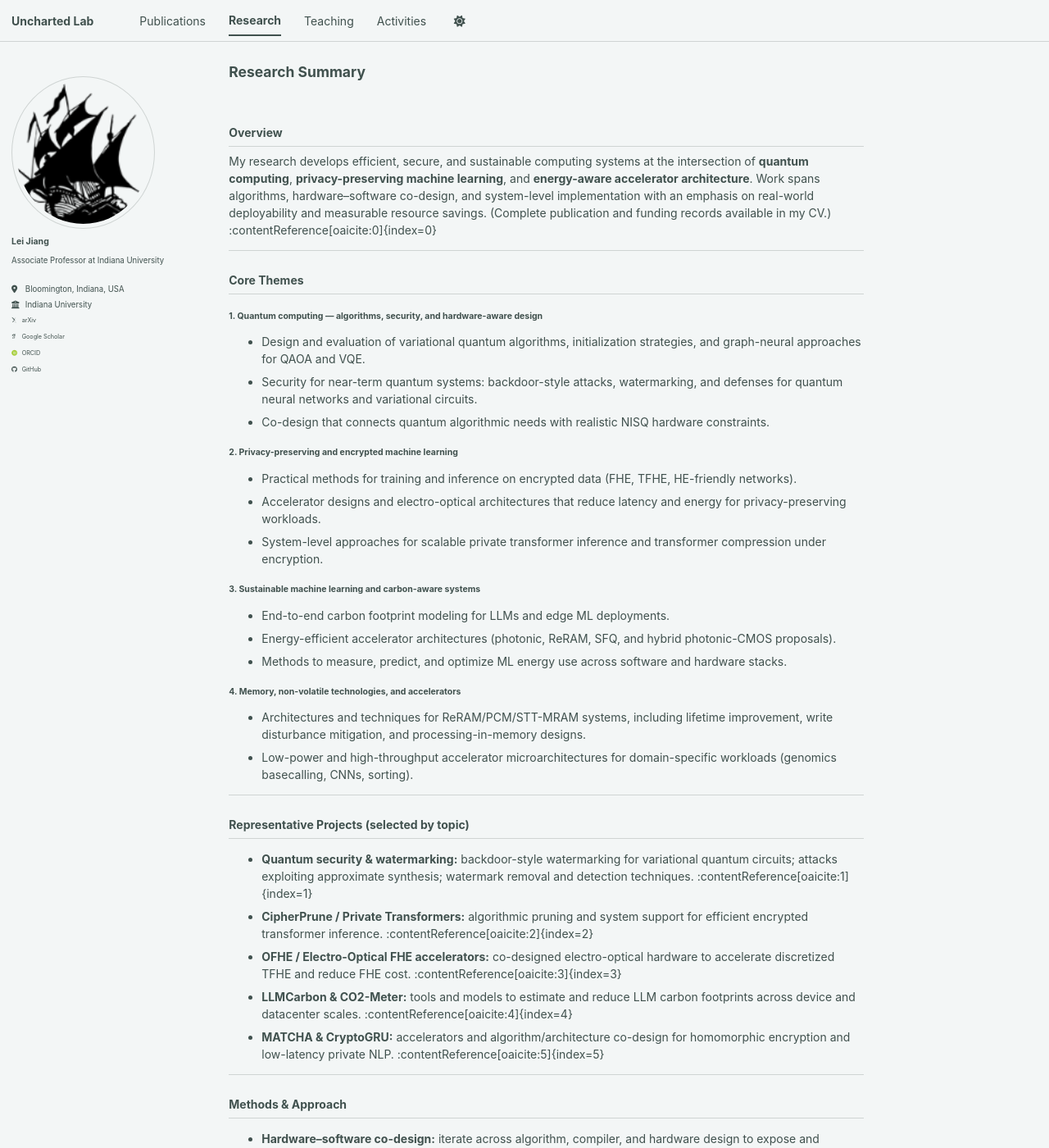
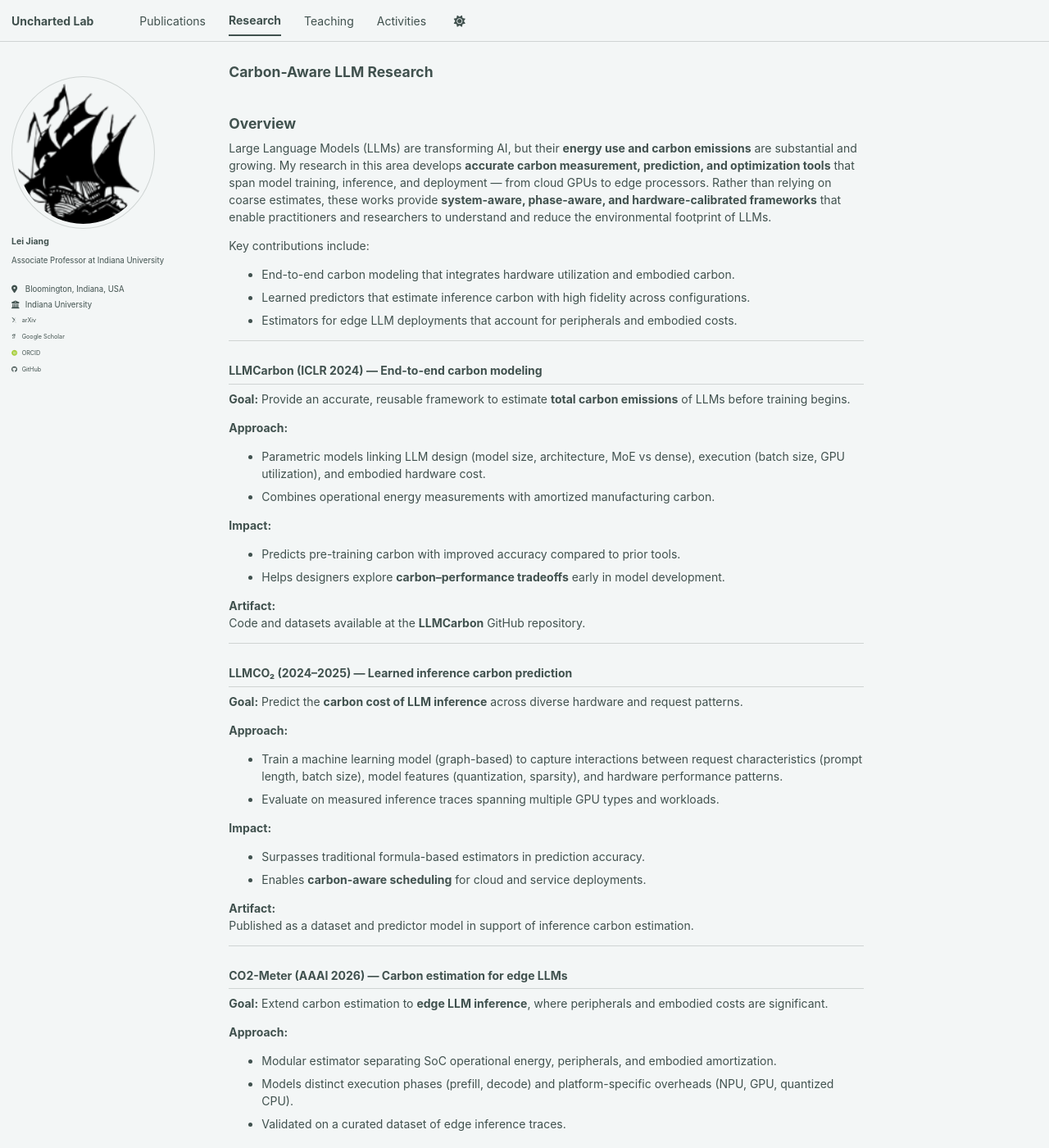
Before and after one commit to UnchartedRLab/UnchartedRLab.github.io, a Jekyll site: the page built from _pages/research.md, in a window 1280 px wide and 1400 px high. Shown: the whole window at 82% size. Built offline with Jekyll 4.4.1, drawn with Linux system fonts in a browser that asks for light colours; some web fonts are replaced; a script bundle is joined from its source files by our own code; library files that are not in the unit come from our copies; some of the changed text lies outside the part shown.

Commit message:
00000000

```diff
--- a/_config.yml
+++ b/_config.yml
@@ -7,11 +7,11 @@ name                     : &name "Lei Jiang"
 description              : &description "Homepage of Uncharted Lab"
 url                      : https://unchartedrlab.github.io/
 baseurl                  : ""
-repository               : "unchartedrlab/unchartedrlab.github.io"
+repository               : ""
 teaser                   :  # filename of teaser fallback teaser image placed in /images/, .e.g. "500x300.png"
 breadcrumbs              : false # true, false (default)
 words_per_minute         : 160
-future                   : true
+future                   : false
 read_more                : "disabled" # if enabled, adds "Read more" links to excerpts
 talkmap_link             : false #change to true to add link to talkmap on talks page
 
@@ -42,7 +42,8 @@ staticman:
       options:
         format           : "iso8601" # "iso8601" (default), "timestamp-seconds", "timestamp-milliseconds"
 atom_feed:
-  path                   : # blank (default) uses feed.xml
+  hide                   : true
+  path                   :
 
 # SEO Related
 google_site_verification :
--- a/_pages/research.md
+++ b/_pages/research.md
@@ -1,79 +1,92 @@
 ---
-title: "Research Summary"
+title: "Carbon-Aware LLM Research"
 permalink: /research/
 author_profile: true
 ---
 <br>
 
-## Overview
-My research develops efficient, secure, and sustainable computing systems at the intersection of **quantum computing**, **privacy-preserving machine learning**, and **energy-aware accelerator architecture**. Work spans algorithms, hardware–software co-design, and system-level implementation with an emphasis on real-world deployability and measurable resource savings. (Complete publication and funding records available in my CV.) :contentReference[oaicite:0]{index=0}
+# Overview
+
+Large Language Models (LLMs) are transforming AI, but their **energy use and carbon emissions** are substantial and growing. My research in this area develops **accurate carbon measurement, prediction, and optimization tools** that span model training, inference, and deployment — from cloud GPUs to edge processors. Rather than relying on coarse estimates, these works provide **system-aware, phase-aware, and hardware-calibrated frameworks** that enable practitioners and researchers to understand and reduce the environmental footprint of LLMs.
+
+Key contributions include:
+- End-to-end carbon modeling that integrates hardware utilization and embodied carbon.
+- Learned predictors that estimate inference carbon with high fidelity across configurations.
+- Estimators for edge LLM deployments that account for peripherals and embodied costs.
 
 ---
 
-## Core Themes
+## LLMCarbon (ICLR 2024) — End-to-end carbon modeling
 
-### 1. Quantum computing — algorithms, security, and hardware-aware design
-- Design and evaluation of variational quantum algorithms, initialization strategies, and graph-neural approaches for QAOA and VQE.
-- Security for near-term quantum systems: backdoor-style attacks, watermarking, and defenses for quantum neural networks and variational circuits.
-- Co-design that connects quantum algorithmic needs with realistic NISQ hardware constraints.
+**Goal:** Provide an accurate, reusable framework to estimate **total carbon emissions** of LLMs before training begins.
 
-### 2. Privacy-preserving and encrypted machine learning
-- Practical methods for training and inference on encrypted data (FHE, TFHE, HE-friendly networks).
-- Accelerator designs and electro-optical architectures that reduce latency and energy for privacy-preserving workloads.
-- System-level approaches for scalable private transformer inference and transformer compression under encryption.
+**Approach:**
+- Parametric models linking LLM design (model size, architecture, MoE vs dense), execution (batch size, GPU utilization), and embodied hardware cost.
+- Combines operational energy measurements with amortized manufacturing carbon.
 
-### 3. Sustainable machine learning and carbon-aware systems
-- End-to-end carbon footprint modeling for LLMs and edge ML deployments.
-- Energy-efficient accelerator architectures (photonic, ReRAM, SFQ, and hybrid photonic-CMOS proposals).
-- Methods to measure, predict, and optimize ML energy use across software and hardware stacks.
+**Impact:**
+- Predicts pre-training carbon with improved accuracy compared to prior tools.
+- Helps designers explore **carbon–performance tradeoffs** early in model development.
 
-### 4. Memory, non-volatile technologies, and accelerators
-- Architectures and techniques for ReRAM/PCM/STT-MRAM systems, including lifetime improvement, write disturbance mitigation, and processing-in-memory designs.
-- Low-power and high-throughput accelerator microarchitectures for domain-specific workloads (genomics basecalling, CNNs, sorting).
+**Artifact:**
+Code and datasets available at the **LLMCarbon** GitHub repository.
 
 ---
 
-## Representative Projects (selected by topic)
+## LLMCO₂ (2024–2025) — Learned inference carbon prediction
 
-- **Quantum security & watermarking:** backdoor-style watermarking for variational quantum circuits; attacks exploiting approximate synthesis; watermark removal and detection techniques. :contentReference[oaicite:1]{index=1}
-- **CipherPrune / Private Transformers:** algorithmic pruning and system support for efficient encrypted transformer inference. :contentReference[oaicite:2]{index=2}
-- **OFHE / Electro-Optical FHE accelerators:** co-designed electro-optical hardware to accelerate discretized TFHE and reduce FHE cost. :contentReference[oaicite:3]{index=3}
-- **LLMCarbon & CO2-Meter:** tools and models to estimate and reduce LLM carbon footprints across device and datacenter scales. :contentReference[oaicite:4]{index=4}
-- **MATCHA & CryptoGRU:** accelerators and algorithm/architecture co-design for homomorphic encryption and low-latency private NLP. :contentReference[oaicite:5]{index=5}
+**Goal:** Predict the **carbon cost of LLM inference** across diverse hardware and request patterns.
+
+**Approach:**
+- Train a machine learning model (graph-based) to capture interactions between request characteristics (prompt length, batch size), model features (quantization, sparsity), and hardware performance patterns.
+- Evaluate on measured inference traces spanning multiple GPU types and workloads.
+
+**Impact:**
+- Surpasses traditional formula-based estimators in prediction accuracy.
+- Enables **carbon-aware scheduling** for cloud and service deployments.
+
+**Artifact:**
+Published as a dataset and predictor model in support of inference carbon estimation.
 
 ---
 
-## Methods & Approach
-- **Hardware–software co-design:** iterate across algorithm, compiler, and hardware design to expose and optimize bottlenecks.
-- **Cross-layer measurement:** build empirical pipelines that quantify energy, latency, and security trade-offs (from device-level metrics to application-level outcomes).
-- **Prototype and evaluate:** implement accelerators and systems on realistic platforms (FPGAs, photonic testbeds, simulators) and validate against baselines.
-- **Security-centric analysis:** apply threat modeling and adversarial evaluation to both classical ML and quantum systems.
+## CO2-Meter (AAAI 2026) — Carbon estimation for edge LLMs
+
+**Goal:** Extend carbon estimation to **edge LLM inference**, where peripherals and embodied costs are significant.
+
+**Approach:**
+- Modular estimator separating SoC operational energy, peripherals, and embodied amortization.
+- Models distinct execution phases (prefill, decode) and platform-specific overheads (NPU, GPU, quantized CPU).
+- Validated on a curated dataset of edge inference traces.
+
+**Impact:**
+- Demonstrates that **peripherals and embodied costs** materially influence carbon rankings.
+- Provides actionable estimates for edge deployment decisions (e.g., local quantized model vs cloud offload).
+
+**Artifact:**
+Public implementation and data preprocessing scripts released with the paper.
 
 ---
 
-## Impact & Evidence
-- Extensive peer-reviewed output across top venues in architecture, ML, security, and quantum computing; multiple best-paper awards and numerous conference nominations. :contentReference[oaicite:6]{index=6}
-- Sustained research funding from major sources (NSF PI / Co-PI awards supporting quantum cyberinfrastructure, photonic accelerators, and applied ML systems). :contentReference[oaicite:7]{index=7}
-- Graduated students placed into tenure-track positions and industry technical leadership roles.
+## Common Methods Across Works
+
+- **Hardware-aware calibration:** Model carbon cost using real utilization and trace data from GPUs and edge SoCs.
+- **Phase awareness:** Separate modeling for training, inference prefill, and decode phases to capture utilization dynamics.
+- **End-to-end accounting:** Combine operational and embodied carbon to support realistic lifecycle comparisons.
+- **Reproducibility:** Publicly available code and datasets for estimation and evaluation.
 
 ---
 
-## Collaboration Opportunities
-I welcome collaborations in:
-- Experimental quantum systems and NISQ-era security evaluations.
-- Efficient FHE and encrypted-model acceleration (hardware and compiler partnerships).
-- Carbon-aware ML tooling and benchmark datasets.
-If your group or company has complementary expertise (photonic devices, secure hardware, or large-scale ML systems), contact me to discuss joint proposals.
+## Practical Insights
+
+- **Inference matters:** In many deployment scenarios, inference carbon rivals or exceeds training emissions.
+- **Phase and hardware context are critical:** Simple FLOPS-based formulas are insufficient for consistent prediction across configurations.
+- **Embodied carbon influences decisions:** Particularly on edge devices and in long-running deployments, amortized manufacturing impact changes optimal choices.
 
 ---
 
-## For Students & Visitors
-Opportunities for graduate and undergraduate students focus on hands-on system design, measurement, and reproducible evaluation. Topics include VQAs, encrypted ML accelerators, photonic/ReRAM/SFQ hardware, and sustainable ML tooling. (See openings and application details on the group page.) :contentReference[oaicite:8]{index=8}
+## Links & Artifacts
 
----
-
-## Selected Funding & Awards (high-level)
-- Multiple NSF awards as PI/Co-PI in quantum cyberinfrastructure, photonic ML accelerators, and automated co-design programs. :contentReference[oaicite:9]{index=9}
-- Best Paper awards and multiple best-paper nominations across DAC, ISLPED, and other top venues. :contentReference[oaicite:10]{index=10}
-
----
+- **LLMCarbon (ICLR 2024):** Model repository and documentation.
+- **LLMCO₂:** Predictor models and dataset for inference carbon.
+- **CO2-Meter (AAAI 2026):** Edge estimator code and dataset.
```
Also changed, not shown: _pages/publications.md (+3 -2 lines).
